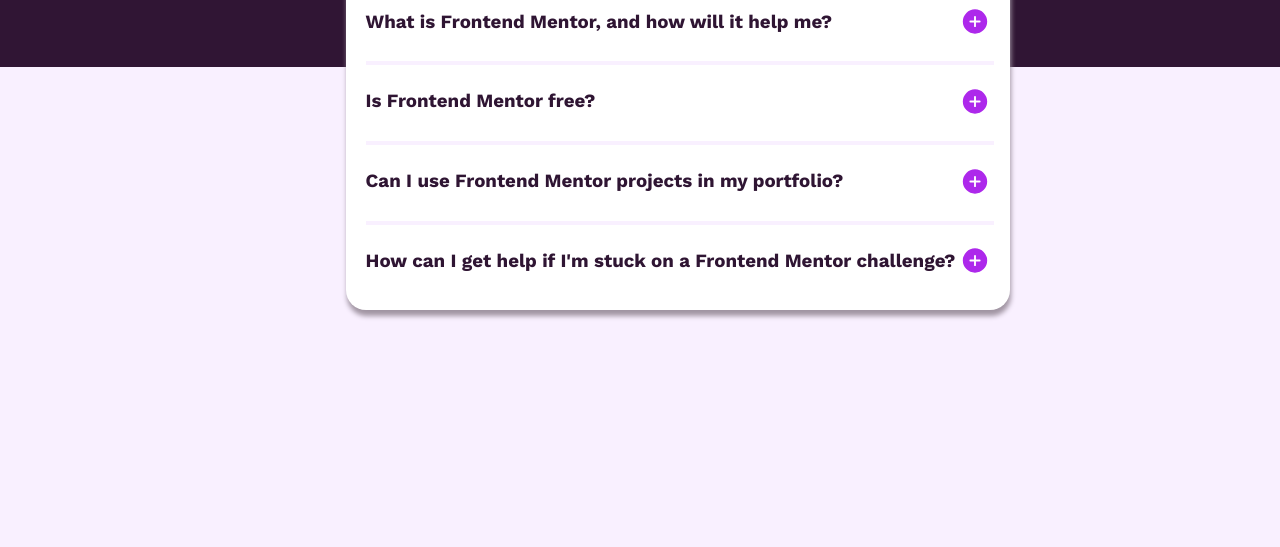
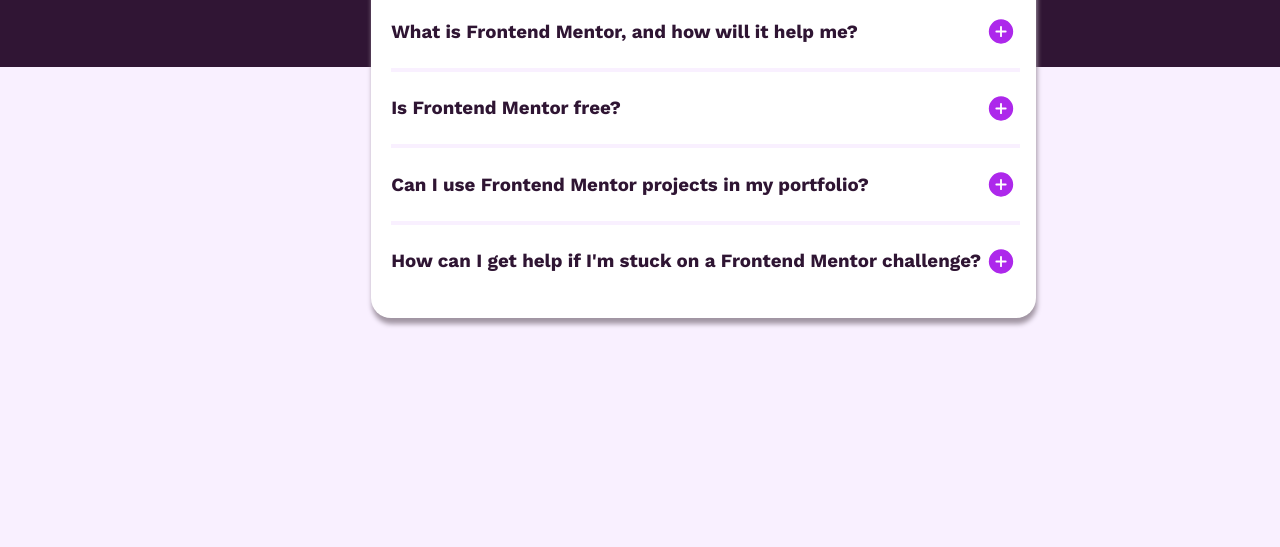
Before and after one commit to Harbinger05/FAQ-accordion, a plain HTML site: page index.html in a window 1280 px wide. Shown: the part 253-800 px from the top of the page. Drawn offline with nearby package versions, Linux system fonts and the light colour scheme.

Commit message:
Add files via upload

```diff
--- a/style.css
+++ b/style.css
@@ -20,13 +20,11 @@
 .card {
     background-color: hsl(0, 100%, 100%);
     max-width: max-content;
-    padding: 10px 20px;
+    padding: 20px;
     border-radius: 20px;
     position: absolute;
     top: 20%;
-    left: 27%;
-    /* margin-inline: auto;
-    margin-top: -9rem; */
+    left: 29%;
     box-shadow: 1px 6px 5px hsl(295, 7%, 61%);
 }
 
@@ -56,7 +54,7 @@
     align-items: center;
     justify-content: space-between;
     cursor: pointer;
-    margin-bottom: 1.5rem;
+    margin-bottom: 1.3rem;
 }
 
 .flex-question h3 {
```
